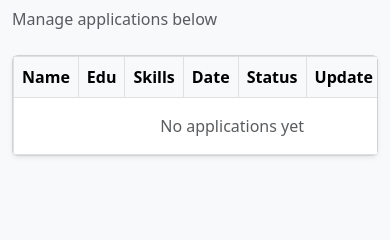
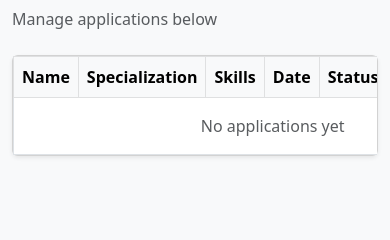
Before and after one commit to 23f1002994/Placement-Portal-Application, a Python web app: template application/templates/job_applications.html in a window 390 px wide. Shown: the part 162-402 px from the top of the page. Run offline with Jinja, Linux system fonts and the light colour scheme; the template is opened without the code that fills it, so the values that code supplies are empty.

Commit message:
Milestone-PPA Company-Dashboard-Management , Milestone-PPA Responsive-UI , Milestone-PPA Validation

```diff
--- a/application/templates/company.html
+++ b/application/templates/company.html
@@ -73,7 +73,6 @@
                 <tr>
 
                     <td><b>{{job.title}}</b></td>
-
                     <td>{{job.deadline.strftime('%Y-%m-%d')}}</td>
 
                     <td>
@@ -138,7 +137,7 @@
 
                     </td>
 
-                    <td>
+                <td>
                         {% if job.admin_approval %}
                             <span class="badge bg-success">Approved</span>
                         {% elif job.is_rejected %}
--- a/application/templates/edit_drive.html
+++ b/application/templates/edit_drive.html
@@ -14,7 +14,7 @@
 
                 <!-- form-->
                 <form method="POST" action="">
-                    {{ form.hidden_tag() }}
+                    {{form.hidden_tag() }}
 
                     <div class="mb-3">
                         {{form.title.label(class="form-label fw-bold")}}
@@ -64,6 +64,7 @@
 
                         <div class="col-md-6 mb-3">
                             {{form.deadline.label(class="form-label fw-bold")}}
+
                             {{form.deadline(class="form-control", type="date")}}
 
 
--- a/application/templates/job_applications.html
+++ b/application/templates/job_applications.html
@@ -23,7 +23,7 @@
             <thead class="table-light">
                 <tr>
                     <th>Name</th>
-                    <th>Edu</th>
+                    <th>Specialization</th>
                     <th>Skills</th>
                     <th>Date</th>
                     <th>Status</th>
@@ -145,7 +145,7 @@
 
 
                                 <p><b>Contact:</b> {{ app.student.contact }}</p>
-                                <p><b>Education:</b> {{ app.student.education }}</p>
+                                <p><b>Specialization:</b> {{ app.student.education }}</p>
                                 <p><b>College:</b> {{ app.student.college }}</p>
                                 <p><b>Branch:</b> {{ app.student.branch }}</p>
                                 <p><b>Address:</b> {{ app.student.address }}</p>
--- a/application/templates/post_job.html
+++ b/application/templates/post_job.html
@@ -78,7 +78,6 @@
                             {{ form.deadline.label(class="form-label fw-bold") }}
 
                             {{ form.deadline(class="form-control", type="date") }}
-
                         </div>
                     </div>
 
```
